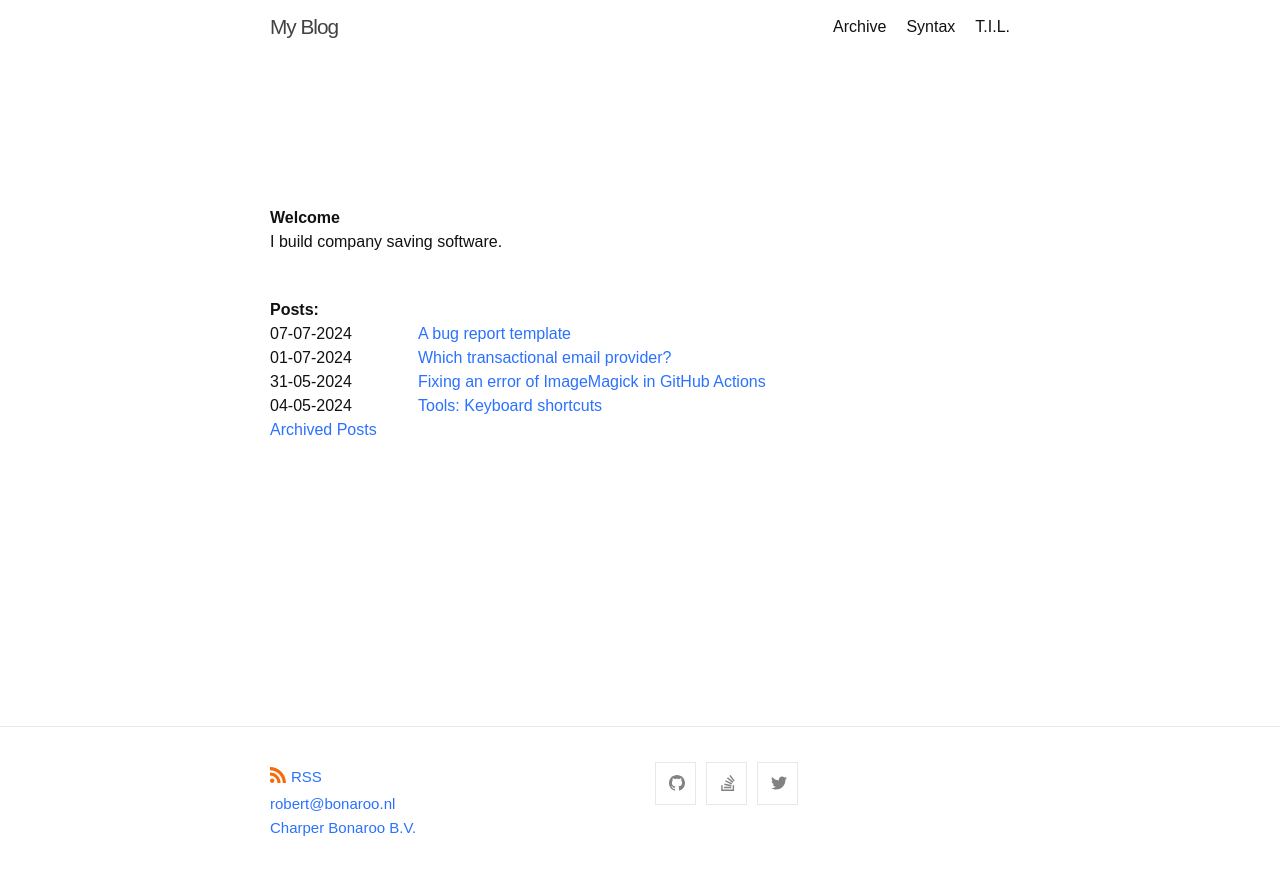
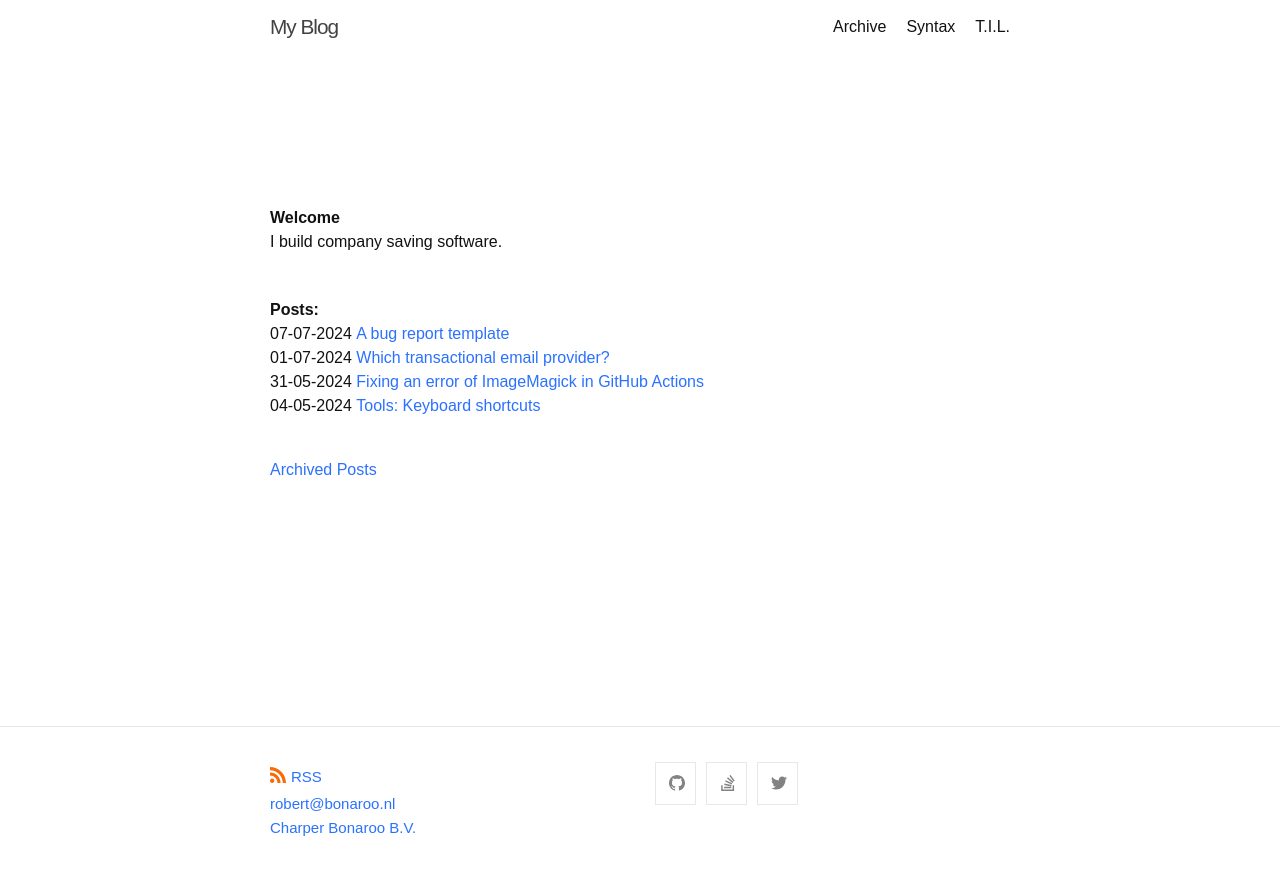
Before and after one commit to roberthopman/roberthopman.github.io, a Jekyll site: the page built from index.md, in a window 1280 px wide. Shown: the top 875 px of the page. Built offline with Jekyll 4.4.1, drawn with Linux system fonts in a browser that asks for light colours.

Commit message:
Add post-row

```diff
--- a/_sass/minima/custom-styles.scss
+++ b/_sass/minima/custom-styles.scss
@@ -67,13 +67,17 @@
   }
 }
 
+.post-row {
+  display: block;
+}
+
 .column-date {
-  float: left;
-  width: 20%;
+  display: inline;
+  width: 10%;
 }
 .column-title {
-  float: left;
-  width: 80%;
+  display: inline;
+  width: 90%;
 }
 
 // post show page
--- a/index.md
+++ b/index.md
@@ -12,8 +12,10 @@
   {% assign eighteen_months_ago = "now" | date: "%s" | minus: 15552000 | plus: 0 %}
 
   {% if post_date >= eighteen_months_ago %}
+  <div class='post-row'>
     <div class='column-date'>{{ post.date | date: "%d-%m-%Y" }}</div>
     <div class='column-title'><a href="{{ post.url }}">{{ post.title }}</a></div>
+  </div>
   {% endif %}
   {% endfor %}
 </div>
```
Also changed, not shown: archive.md (+2 -0 lines).
